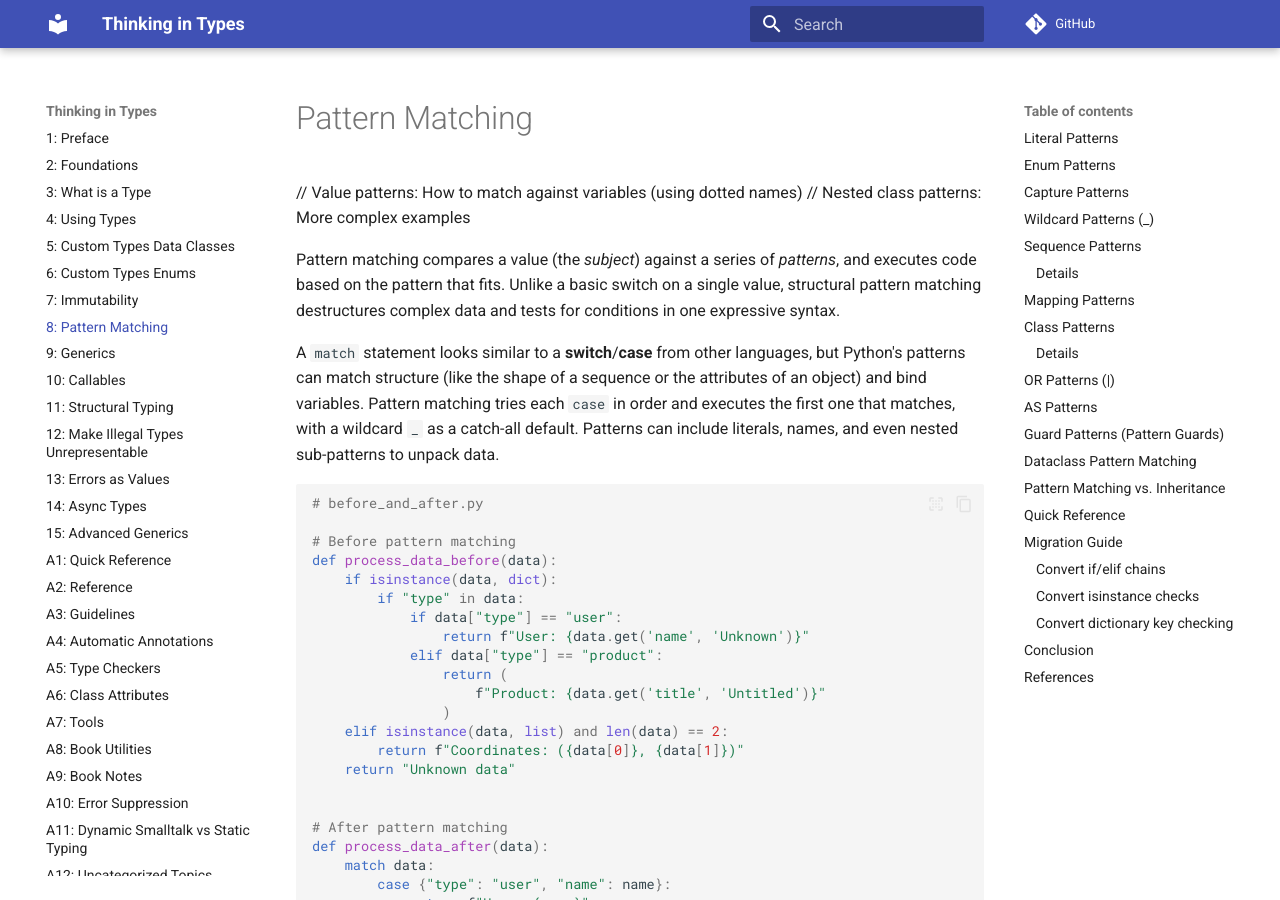
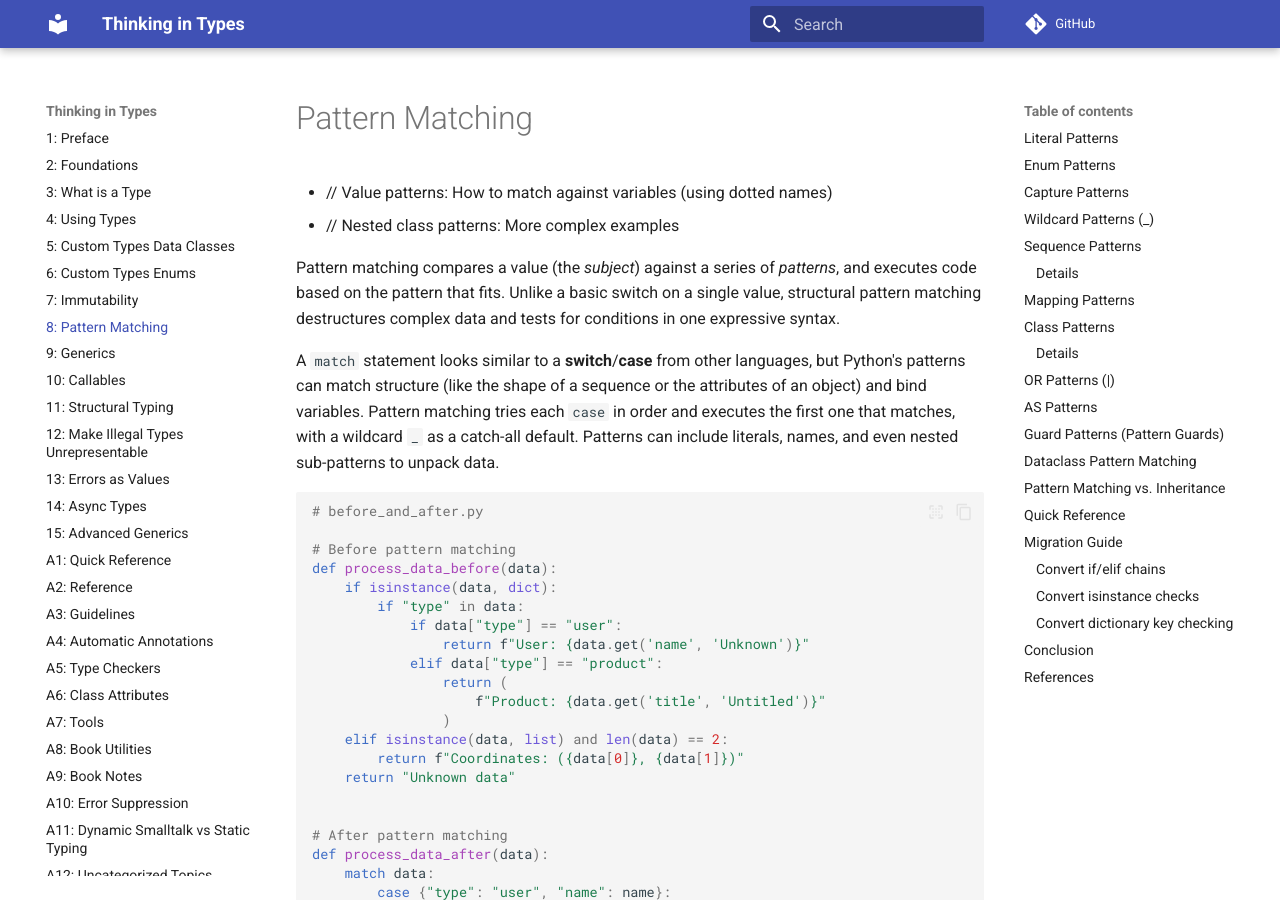
Before and after one commit to ThinkingInTypes/ThinkingInTypes.github.io, an MkDocs documentation site: the page built from Chapters/C08_Pattern_Matching.md, in a window 1280 px wide and 900 px high. Built offline with MkDocs 1.6.1 and Material for MkDocs 9.7.7, drawn with Linux system fonts in a browser that asks for light colours; comment, search, counter and statistics services are not loaded.

```diff
--- a/Chapters/C08_Pattern_Matching.md
+++ b/Chapters/C08_Pattern_Matching.md
@@ -1,7 +1,7 @@
 # Pattern Matching
 
-// Value patterns: How to match against variables (using dotted names)
-// Nested class patterns: More complex examples
+- // Value patterns: How to match against variables (using dotted names)
+- // Nested class patterns: More complex examples
 
 Pattern matching compares a value (the _subject_) against a series of _patterns_, and executes code based on the pattern that fits.
 Unlike a basic switch on a single value, structural pattern matching destructures complex data and tests for conditions in one expressive syntax.
```
Also changed, not shown: Chapters/C05_Custom_Types_Data_Classes.md (+2 -2 lines), Chapters/C09_Generics.md (+1 -1 lines), Chapters/Z12_Appendix_Uncategorized_Topics.md (+1 -2 lines).
